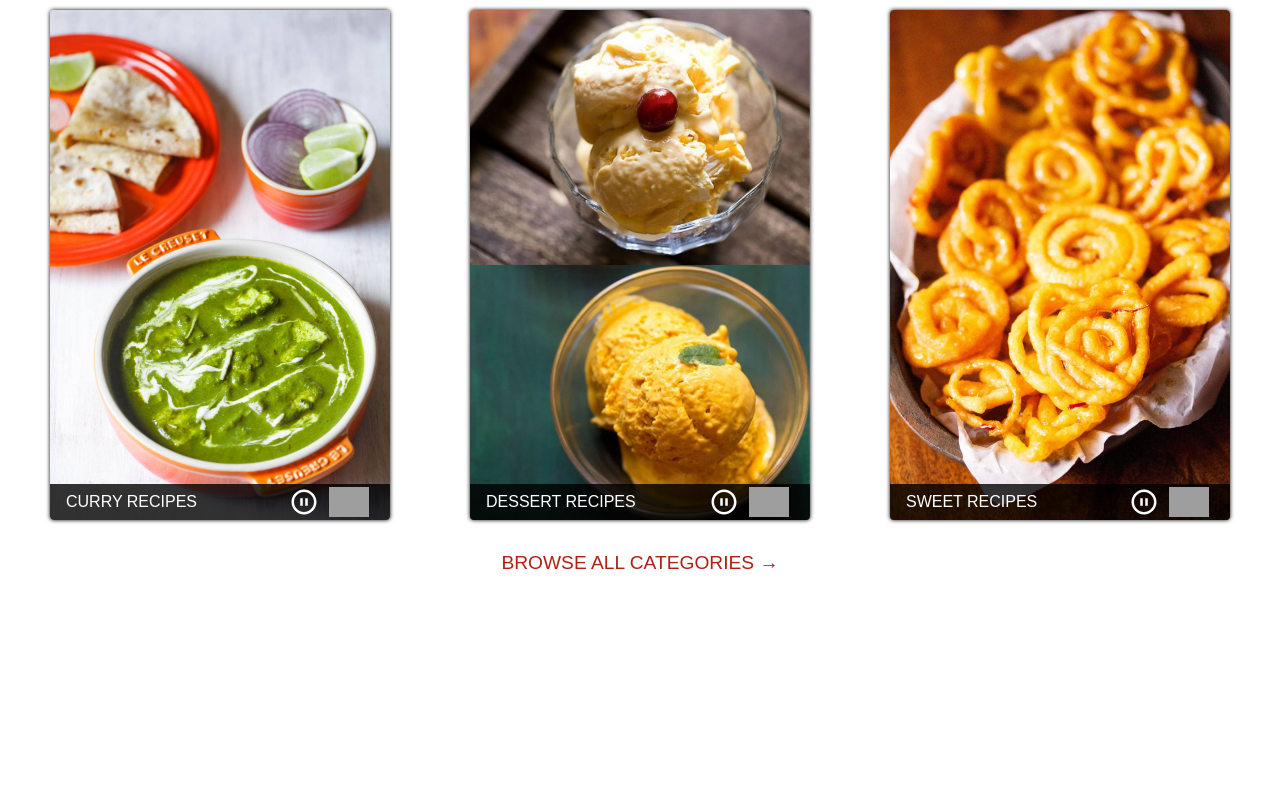
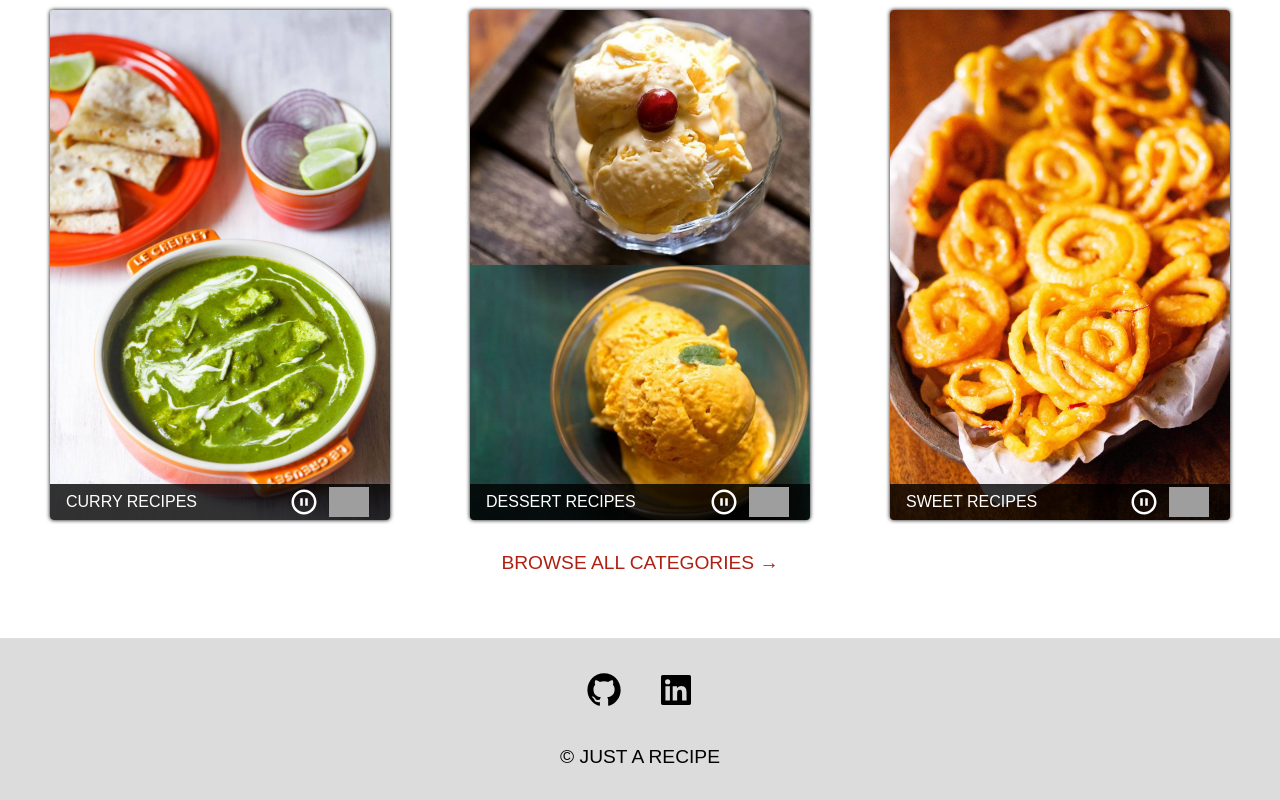
Before and after one commit to pratapreddy15/just-a-recipe, a Next.js app: page / in a window 1280 px wide. Shown: the part 1988-2788 px from the top of the page. Before the commit the page ends 2626 px from the top, so only its background shows below. Built offline with nearby package versions, Linux system fonts and the light colour scheme; grey boxes are pictures that could not be loaded; a web font is replaced by a local one.

Commit message:
adding page footer

```diff
--- /dev/null
+++ b/components/PageFooter/page-footer.module.css
@@ -0,0 +1,27 @@
+.footer {
+  display: flex;
+  flex-direction: column;
+  text-transform: uppercase;
+  background-color: rgb(212, 212, 212, 0.8);
+}
+
+.links {
+  display: flex;
+  flex-direction: row;
+  justify-content: center;
+}
+
+.github {
+  margin: 2rem 1rem;
+}
+
+.linkedin {
+  margin: 2rem 1rem;
+}
+
+.copyright {
+  color: #000;
+  text-align: center;
+  margin-bottom: 2rem;
+  font-size: 1.2rem;
+}
--- /dev/null
+++ b/components/PageFooter/page-footer.tsx
@@ -0,0 +1,32 @@
+import Link from 'next/link'
+import Image from 'next/image'
+
+import classes from './page-footer.module.css'
+
+function PageFooter() {
+  return (
+    <div className={classes.footer}>
+      <div className={classes.links}>
+        <div className={classes.github}>
+          <Link href="https://github.com/pratapreddy15/just-a-recipe">
+            <a target="_blank">
+              <Image height={40} width={40} src="/images/github.svg" />
+            </a>
+          </Link>
+        </div>
+        <div className={classes.linkedin}>
+          <Link href="https://www.linkedin.com/in/pratapreddy15">
+            <a target="_blank">
+              <Image height={40} width={40} src="/images/linkedin.svg" />
+            </a>
+          </Link>
+        </div>
+      </div>
+      <div className={classes.copyright}>
+        <span>&copy;</span>&nbsp;Just A Recipe
+      </div>
+    </div>
+  )
+}
+
+export default PageFooter
--- a/components/index.ts
+++ b/components/index.ts
@@ -8,3 +8,4 @@ export { default as BloggerCard } from './BloggerSection/BloggerCard/blogger-car
 export { default as Bloggers } from './BloggerSection/Bloggers/bloggers'
 export { default as RecipeCategory } from './RecipeCategories/RecipeCategory/recipe-category'
 export { default as RecipeCategories } from './RecipeCategories/recipe-categories'
+export { default as PageFooter } from './PageFooter/page-footer'
--- a/pages/index.tsx
+++ b/pages/index.tsx
@@ -4,7 +4,7 @@ import path from 'path'
 import * as fs from 'fs/promises'
 import { RecipeCategory, RecipeCategoryGallery } from '../types/recipe'
 
-import { Hero, Bloggers, RecipeCategories } from '../components'
+import { Hero, Bloggers, RecipeCategories, PageFooter } from '../components'
 
 /**
  * xs: 360px
@@ -53,6 +53,7 @@ const Home: NextPage<HomePageProps> = (props: HomePageProps) => {
         <Hero heroContent={props.heroes} />
         <Bloggers bloggers={props.bloggers} />
         <RecipeCategories categoriesGallery={categoriesGallery} />
+        <PageFooter />
       </main>
     </div>
   )
```
Also changed, not shown: public/images/github.svg (added), public/images/linkedin.svg (added).
